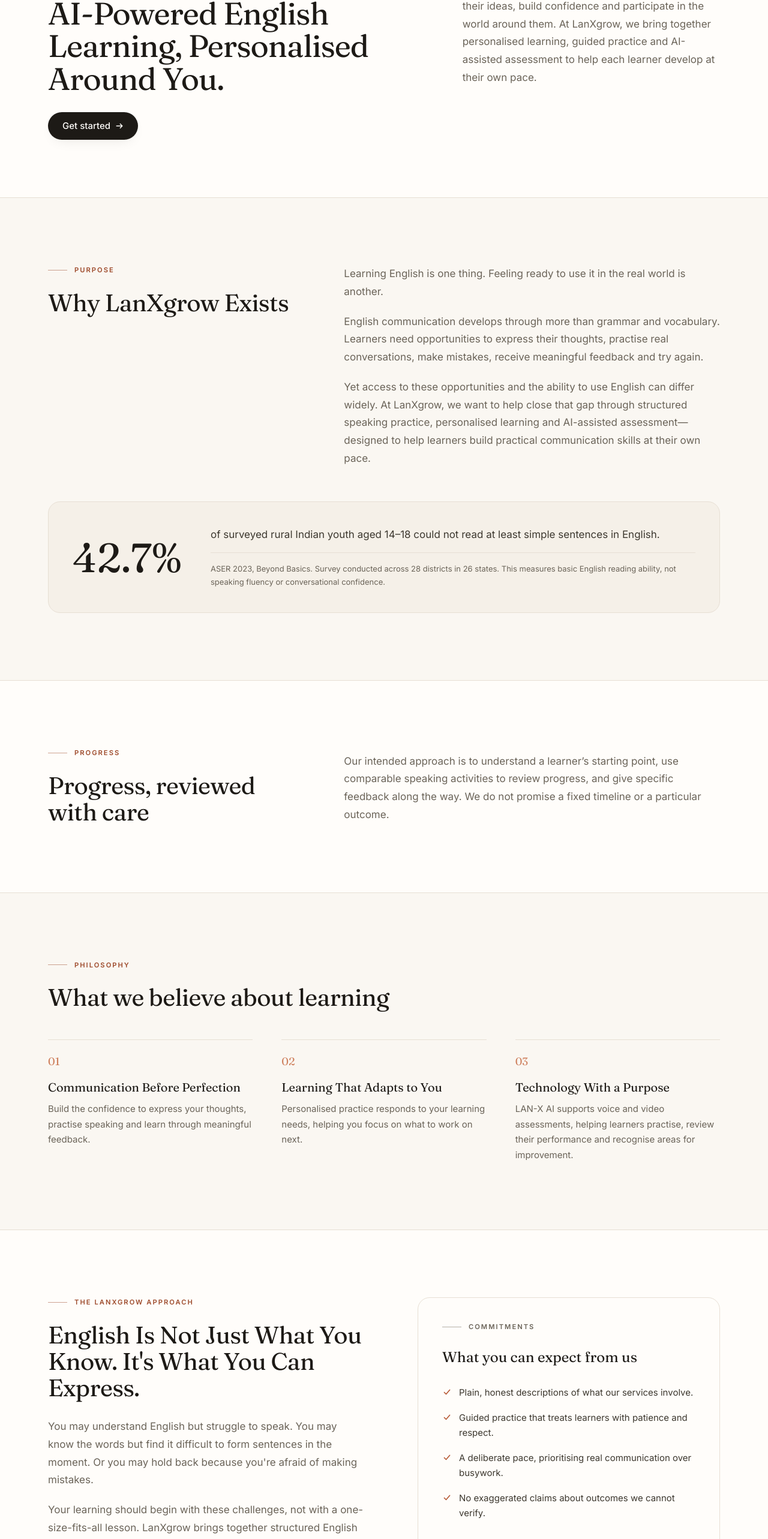
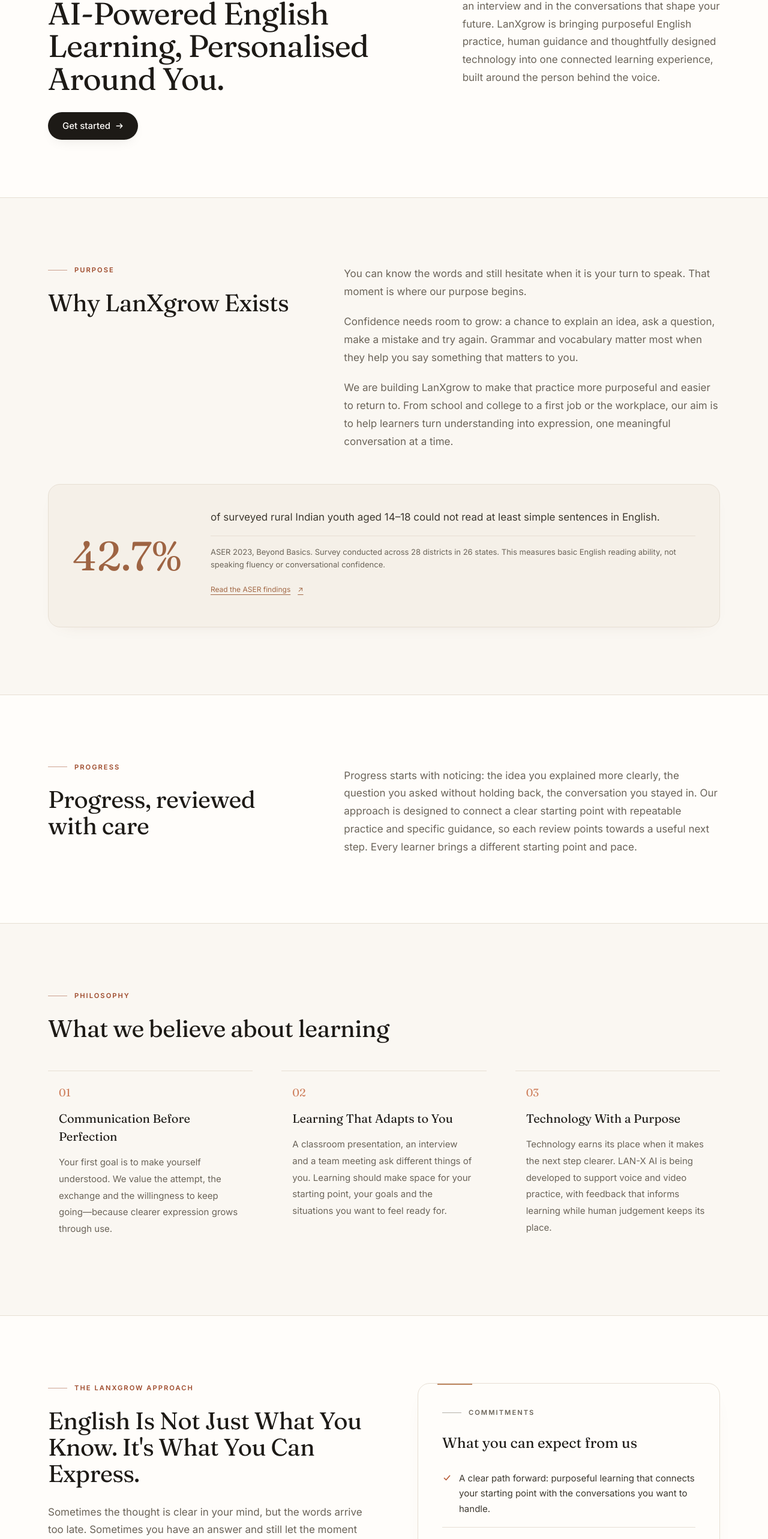
Before and after one commit to apoorvamishra0401-cmd/lanxgrow2.0website, a React (Vite) app: page /about in a window 1280 px wide. Shown: the part 223-2789 px from the top of the page at 60% size. Built offline with nearby package versions, Linux system fonts and the light colour scheme.

Commit message:
Refine About copy and commitments and remove footer logo background

```diff
--- a/src/components/layout/Footer.tsx
+++ b/src/components/layout/Footer.tsx
@@ -81,7 +81,7 @@
         </div>
 
         <figure className="brand-footer-art" aria-label="LanXgrow brand signature">
-          <img src="/images/brand/lanxgrow-footer.webp" alt="LanXgrow — sculpted three-dimensional brand emblem and wordmark" width="2048" height="682" loading="lazy" decoding="async" />
+          <img src="/images/brand/lanxgrow-footer-transparent.webp" alt="LanXgrow — sculpted three-dimensional brand emblem and wordmark" width="2048" height="682" loading="lazy" decoding="async" />
         </figure>
         <div className="flex flex-col gap-4 border-t border-ivory-100/12 py-8 text-[0.8125rem] text-ivory-100/50 sm:flex-row sm:items-center sm:justify-between">
           <p>
--- a/src/content/about.ts
+++ b/src/content/about.ts
@@ -4,16 +4,16 @@
   eyebrow: 'About LanXgrow',
   heading: 'AI-Powered English Learning, Personalised Around You.',
   supporting:
-    'English communication shapes how people express their ideas, build confidence and participate in the world around them. At LanXgrow, we bring together personalised learning, guided practice and AI-assisted assessment to help each learner develop at their own pace.',
+    'Your ideas deserve to be heard—in the classroom, in an interview and in the conversations that shape your future. LanXgrow is bringing purposeful English practice, human guidance and thoughtfully designed technology into one connected learning experience, built around the person behind the voice.',
 } as const;
 
 export const aboutPurpose = {
   eyebrow: 'Purpose',
   heading: 'Why LanXgrow Exists',
   paragraphs: [
-    'Learning English is one thing. Feeling ready to use it in the real world is another.',
-    'English communication develops through more than grammar and vocabulary. Learners need opportunities to express their thoughts, practise real conversations, make mistakes, receive meaningful feedback and try again.',
-    'Yet access to these opportunities and the ability to use English can differ widely. At LanXgrow, we want to help close that gap through structured speaking practice, personalised learning and AI-assisted assessment—designed to help learners build practical communication skills at their own pace.',
+    'You can know the words and still hesitate when it is your turn to speak. That moment is where our purpose begins.',
+    'Confidence needs room to grow: a chance to explain an idea, ask a question, make a mistake and try again. Grammar and vocabulary matter most when they help you say something that matters to you.',
+    'We are building LanXgrow to make that practice more purposeful and easier to return to. From school and college to a first job or the workplace, our aim is to help learners turn understanding into expression, one meaningful conversation at a time.',
   ],
 } as const;
 
@@ -25,6 +25,7 @@
  * the homepage hero.
  */
 export const aboutResearch = {
+  url: 'https://asercentre.org/wp-content/uploads/2022/12/ASER-2023_Main-findings-1.pdf',
   eyebrow: 'Research note',
   figure: '42.7%',
   statement: 'of surveyed rural Indian youth aged 14–18 could not read at least simple sentences in English.',
@@ -41,7 +42,7 @@
 export const aboutProgress = {
   eyebrow: 'Progress',
   heading: 'Progress, reviewed with care',
-  body: 'Our intended approach is to understand a learner’s starting point, use comparable speaking activities to review progress, and give specific feedback along the way. We do not promise a fixed timeline or a particular outcome.',
+  body: 'Progress starts with noticing: the idea you explained more clearly, the question you asked without holding back, the conversation you stayed in. Our approach is designed to connect a clear starting point with repeatable practice and specific guidance, so each review points towards a useful next step. Every learner brings a different starting point and pace.',
 } as const;
 
 export const aboutPhilosophy = {
@@ -50,15 +51,15 @@
   beliefs: [
     {
       title: 'Communication Before Perfection',
-      body: 'Build the confidence to express your thoughts, practise speaking and learn through meaningful feedback.',
+      body: 'Your first goal is to make yourself understood. We value the attempt, the exchange and the willingness to keep going—because clearer expression grows through use.',
     },
     {
       title: 'Learning That Adapts to You',
-      body: 'Personalised practice responds to your learning needs, helping you focus on what to work on next.',
+      body: 'A classroom presentation, an interview and a team meeting ask different things of you. Learning should make space for your starting point, your goals and the situations you want to feel ready for.',
     },
     {
       title: 'Technology With a Purpose',
-      body: 'LAN-X AI supports voice and video assessments, helping learners practise, review their performance and recognise areas for improvement.',
+      body: 'Technology earns its place when it makes the next step clearer. LAN-X AI is being developed to support voice and video practice, with feedback that informs learning while human judgement keeps its place.',
     },
   ],
 } as const;
@@ -67,8 +68,8 @@
   eyebrow: 'THE LANXGROW APPROACH',
   heading: 'English Is Not Just What You Know. It\'s What You Can Express.',
   body: [
-    'You may understand English but struggle to speak. You may know the words but find it difficult to form sentences in the moment. Or you may hold back because you\'re afraid of making mistakes.',
-    'Your learning should begin with these challenges, not with a one-size-fits-all lesson. LanXgrow brings together structured English practice, AI-powered guidance, and voice and video assessments to help you understand where you stand, recognise what is holding you back, and work on the skills that matter most to you.',
+    'Sometimes the thought is clear in your mind, but the words arrive too late. Sometimes you have an answer and still let the moment pass. We believe learning should help you meet those everyday moments with more preparation and less hesitation.',
+    'The LanXgrow experience is being built around six connected parts: Call, Practice, Video Assessment, English Pro Course, Learn & Entertainment, and Dashboard. Together, they are designed to give learning a rhythm—explore an idea, put it into words, reflect on the experience and return with a clearer focus.',
   ],
 } as const;
 
@@ -76,9 +77,10 @@
   eyebrow: 'Commitments',
   heading: 'What you can expect from us',
   items: [
-    'Plain, honest descriptions of what our services involve.',
-    'Guided practice that treats learners with patience and respect.',
-    'A deliberate pace, prioritising real communication over busywork.',
-    'No exaggerated claims about outcomes we cannot verify.',
+    'A clear path forward: purposeful learning that connects your starting point with the conversations you want to handle.',
+    'Practice for real life: speaking tasks shaped around everyday conversations, presentations, interviews and work.',
+    'Guidance you can act on: specific next steps, with patience and respect for the way you learn.',
+    'More reasons to keep learning: conversation, structured lessons and interest-led discovery within one connected approach.',
+    'Progress with perspective: opportunities to reflect on your practice and choose what to work on next.',
   ],
 } as const;
--- a/src/index.css
+++ b/src/index.css
@@ -216,6 +216,6 @@
   a.group:active, button.group:active { transform:translateY(0); }
 }
 
-.brand-footer-art{overflow:hidden;background:#080e0d;border-radius:16px;margin-bottom:30px;border:1px solid #ffffff0b}.brand-footer-art img{display:block;width:100%;height:auto;transition:transform 1s cubic-bezier(.22,1,.36,1)}
+.brand-footer-art{overflow:visible;background:transparent;border-radius:0;margin-bottom:30px;border:0}.brand-footer-art img{display:block;width:100%;height:auto;transition:transform 1s cubic-bezier(.22,1,.36,1)}
 @media(hover:hover) and (prefers-reduced-motion:no-preference){.brand-footer-art:hover img{transform:scale(1.015)}}
 @media(max-width:640px){.brand-footer-art{border-radius:9px;margin-left:-12px;margin-right:-12px;margin-bottom:20px}}
--- /dev/null
+++ b/src/pages/About.css
@@ -0,0 +1,4 @@
+.about-page .lx-prose{max-width:64ch}.about-page .lx-prose+.lx-prose{margin-top:1.3rem}.about-research{position:relative;overflow:hidden;box-shadow:0 10px 30px -25px #73543444}.about-research>p{color:#9e6443}.about-source{display:inline-flex;align-items:center;gap:12px;min-height:44px;margin-top:8px;font-size:12px;color:#a26846;text-decoration:underline;text-underline-offset:4px}.about-belief{padding:25px 18px 18px;border-radius:0 0 14px 14px;transition:background .35s,transform .35s}.about-belief p{margin-top:14px;line-height:1.85}.about-commitments{box-shadow:0 12px 36px -28px #75543844;position:relative}.about-commitments:before{content:'';position:absolute;top:0;left:32px;width:58px;height:2px;background:#bd8760}.about-commitments li{padding-bottom:18px;border-bottom:1px solid #e7dfd4}.about-commitments li:last-child{padding-bottom:0;border-bottom:0}.about-availability{font-size:11px;line-height:1.7;color:#93836f;margin-top:24px;padding-top:18px;border-top:1px solid #e7dfd4}
+@media(hover:hover) and (prefers-reduced-motion:no-preference){.about-belief:hover{background:#f3eadf;transform:translateY(-4px)}}
+@media(max-width:767px){.about-page .lx-prose{font-size:16px;line-height:1.85}.about-page .sm\:grid-cols-3{grid-template-columns:1fr}.about-belief{padding-left:0;padding-right:0}.about-research{padding:25px}.about-research>p{font-size:3.5rem}.about-commitments{padding:25px}.about-commitments li{font-size:15px;line-height:1.75}}
+@media(prefers-reduced-motion:reduce){.about-belief{transition:none}}
--- a/src/pages/About.tsx
+++ b/src/pages/About.tsx
@@ -1,3 +1,4 @@
+import './About.css';
 import {
   aboutApproach,
   aboutCommitments,
@@ -19,7 +20,7 @@
   usePageMeta('About', 'The purpose, philosophy and approach behind LanXgrow.');
 
   return (
-    <>
+    <div className="about-page">
       <PageIntro
         eyebrow={aboutIntro.eyebrow}
         heading={aboutIntro.heading}
@@ -45,7 +46,7 @@
         {/* Research note. The figure, age range, rural scope and reading-only
             limitation are always shown together, never as a spoken-English claim. */}
         <Reveal delay={120}>
-          <figure className="mt-14 grid gap-8 rounded-[20px] border border-line bg-sand/50 p-8 sm:grid-cols-[auto_1fr] sm:items-center sm:gap-12 sm:p-10">
+          <figure className="about-research mt-14 grid gap-8 rounded-[20px] border border-line bg-sand/50 p-8 sm:grid-cols-[auto_1fr] sm:items-center sm:gap-12 sm:p-10">
             <p className="font-display text-[3.25rem] leading-none text-ink-900 sm:text-[4.25rem]">
               {aboutResearch.figure}
             </p>
@@ -58,6 +59,7 @@
               <p className="mt-4 border-t border-line pt-4 text-[0.8125rem] leading-relaxed text-ink-500">
                 {aboutResearch.source}
               </p>
+              <a className="about-source" href={aboutResearch.url} target="_blank" rel="noopener noreferrer">Read the ASER findings <span aria-hidden="true">↗</span></a>
             </div>
           </figure>
         </Reveal>
@@ -89,7 +91,7 @@
 
         <div className="mt-12 grid gap-10 sm:grid-cols-3 sm:gap-8 lg:gap-12">
           {aboutPhilosophy.beliefs.map((belief, index) => (
-            <Reveal key={belief.title} delay={index * 70} className="border-t border-line pt-6">
+            <Reveal key={belief.title} delay={index * 70} className="about-belief border-t border-line pt-6">
               <span aria-hidden="true" className="font-display text-[1.125rem] leading-none text-terracotta-400">
                 {String(index + 1).padStart(2, '0')}
               </span>
@@ -119,26 +121,26 @@
             <ul className="mt-7 space-y-4">
               <li key={1} className="flex items-start gap-3 text-[0.9375rem] leading-[1.7] text-ink-700">
                 <svg aria-hidden="true" viewBox="0 0 16 16" className="mt-1 h-4 w-4 shrink-0 text-terracotta-500" fill="none" stroke="currentColor" strokeWidth="1.7" strokeLinecap="round" strokeLinejoin="round"><path d="M3.5 8.5 6.5 11.5l6-7" /></svg>
-                Structured English practice tailored to your current level and goals.
+                A structured starting point, with practice that connects to your learning goals.
               </li>
               <li key={2} className="flex items-start gap-3 text-[0.9375rem] leading-[1.7] text-ink-700">
                 <svg aria-hidden="true" viewBox="0 0 16 16" className="mt-1 h-4 w-4 shrink-0 text-terracotta-500" fill="none" stroke="currentColor" strokeWidth="1.7" strokeLinecap="round" strokeLinejoin="round"><path d="M3.5 8.5 6.5 11.5l6-7" /></svg>
-                AI-powered guidance to identify gaps and suggest targeted next steps.
+                Purposeful guidance designed to turn reflection into a practical next step.
               </li>
               <li key={3} className="flex items-start gap-3 text-[0.9375rem] leading-[1.7] text-ink-700">
                 <svg aria-hidden="true" viewBox="0 0 16 16" className="mt-1 h-4 w-4 shrink-0 text-terracotta-500" fill="none" stroke="currentColor" strokeWidth="1.7" strokeLinecap="round" strokeLinejoin="round"><path d="M3.5 8.5 6.5 11.5l6-7" /></svg>
-                Voice and video assessments to track progress and highlight improvements.
+                Voice and video practice in development, designed to help you review how you communicate.
               </li>
               <li key={4} className="flex items-start gap-3 text-[0.9375rem] leading-[1.7] text-ink-700">
                 <svg aria-hidden="true" viewBox="0 0 16 16" className="mt-1 h-4 w-4 shrink-0 text-terracotta-500" fill="none" stroke="currentColor" strokeWidth="1.7" strokeLinecap="round" strokeLinejoin="round"><path d="M3.5 8.5 6.5 11.5l6-7" /></svg>
-                Real-world focus: learn to express, not just to know.
+                Real situations at the centre: learn to share an idea, explain a decision and keep a conversation going.
               </li>
             </ul>
             <p className="mt-6 lx-prose text-ink-500">Your voice. Your pace. Your progress.</p>
           </Reveal>
 
           <Reveal delay={90} className="lg:col-span-6 lg:pl-6">
-            <div className="rounded-[20px] border border-line bg-ivory-50 p-8 sm:p-10">
+            <div className="about-commitments rounded-[20px] border border-line bg-ivory-50 p-8 sm:p-10">
               <Eyebrow tone="muted">{aboutCommitments.eyebrow}</Eyebrow>
               <h2 className="mt-6 font-display text-[1.5rem] text-ink-900">
                 {aboutCommitments.heading}
@@ -163,6 +165,7 @@
                 ))}
               </ul>
 
+              <p className="about-availability">These commitments guide the experience we’re building. Current and planned features are identified on the homepage.</p>
               <div className="mt-9">
                 <Button to={cta.getStarted.to} withArrow>
                   {cta.getStarted.label}
@@ -172,6 +175,6 @@
           </Reveal>
         </div>
       </Section>
-    </>
+    </div>
   );
 }
```
Also changed, not shown: public/images/brand/lanxgrow-footer-transparent.webp (added).
